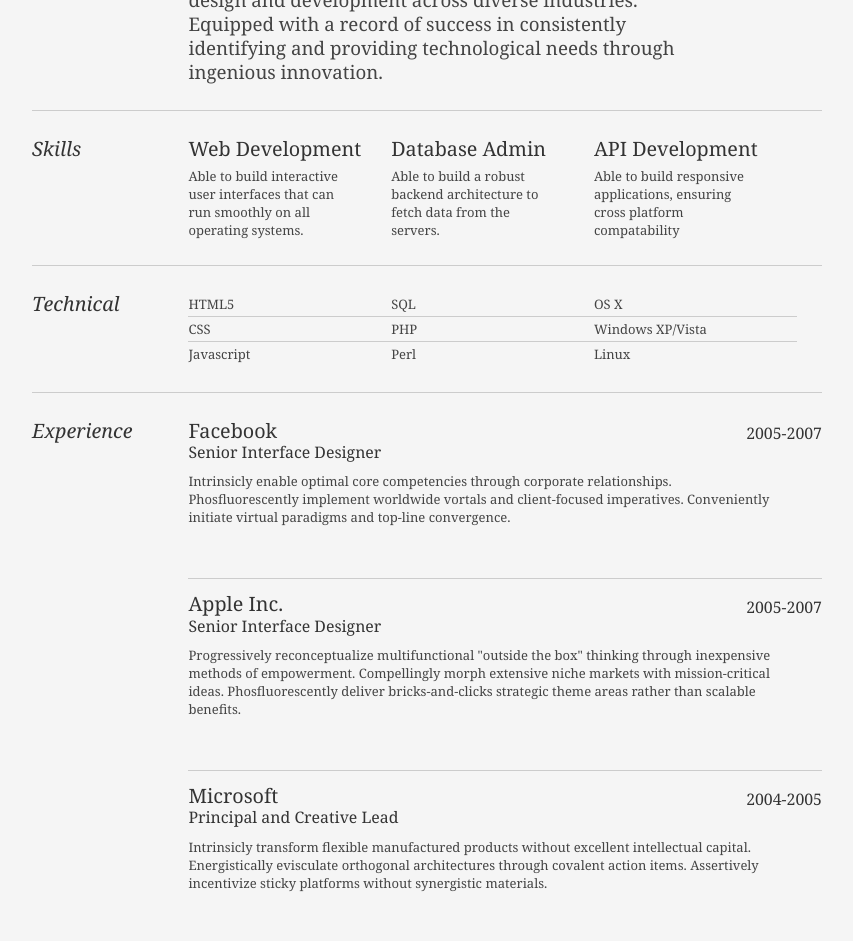
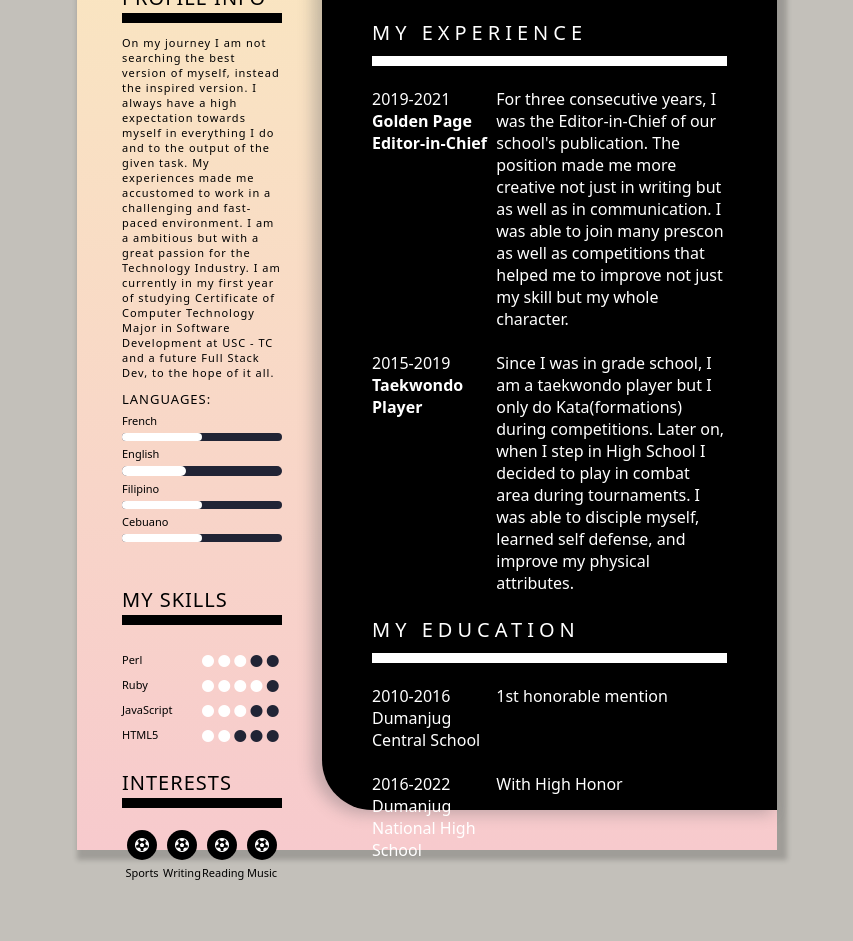
Before and after one commit to K3ND0LL/K3ND0LL.github.io-2-, a plain HTML site: page index.html in a window 1280 px wide. Shown: the part 310-1251 px from the top of the page, without its empty margins (213-1066 px from the left). After the commit the page ends 1220 px from the top, so only its background shows below. Drawn offline with Linux system fonts and the light colour scheme.

Commit message:
Add files via upload

```diff
--- a/index.html
+++ b/index.html
@@ -1,168 +1,160 @@
-
-<!DOCTYPE html PUBLIC "-//W3C//DTD XHTML 1.0 Strict//EN" "http://www.w3.org/TR/xhtml1/DTD/xhtml1-strict.dtd">
+<!DOCTYPE html>
 <html>
 <head>
-
-	<title>Jhon Rosales | Web Designer, Director | jhon.rosales@student.passerellesnumeriques.org</title>
-	<meta http-equiv="content-type" content="text/html; charset=utf-8" />
-
-	<meta name="keywords" content="" />
-	<meta name="description" content="" />
-
-	<link rel="stylesheet" type="text/css" href="reset-fonts-grids.css" media="all" />
-	<link rel="stylesheet" type="text/css" href="resume.css" media="all" />
-
+  <meta charset="utf-8">
+  <meta name="viewport" content="width=device-width, initial-scale=1">
+  <title>Jhon Rosales</title>
+  <link rel="stylesheet" href="style.css">
+  <link rel="stylesheet" href="https://cdnjs.cloudflare.com/ajax/libs/font-awesome/4.7.0/css/font-awesome.min.css">
 </head>
 <body>
 
-<div id="doc2" class="yui-t7">
-	<div id="inner">
+<div class="resume-main">
+  <div class="left-box">
+    <br><br>
+    <div class="profile">
+      <img src="jhon.jpg">
+    </div>
+    <div class="content-box">
+    <h2>Profile Info</h2>
+    <hr class="hr1">
 
-		<div id="hd">
-			<div class="yui-gc">
-				<div class="yui-u first">
-					<h1>Jhon Rosales</h1>
-					<h2>Full Stack Web Developer</h2>
+    <p class="p1">On my journey I am not searching the best version of myself, instead the inspired version.
+       I always have a high expectation towards myself in everything I do  and to the output of
+      the given task. My experiences made me accustomed to work in a challenging and
+      fast-paced environment. I am a ambitious but with a great passion for the Technology Industry.
+       I am currently in my first year of studying Certificate of Computer Technology Major in Software Development
+       at USC - TC and a future Full Stack Dev, to the hope of it all.
+
+    <h3>Languages:</h3>
+    <p class="p2">French</p>
+    <div id="progress"></div>
+    <p class="p2">English</p>
+    <div id="progress1"></div>
+    <p class="p2">Filipino</p>
+    <div id="progress"></div>
+    <p class="p2">Cebuano</p>
+    <div id="progress"></div>
+
+    <br><br>
+    <h2>My Skills</h2>
+    <hr class="hr1">
+    <br>
+    <div class="col-div-6"><p class="p2">Perl</p></div>
+    <div class="col-div-6">
+      <i class="fa fa-circle circle"></i>
+      <i class="fa fa-circle circle"></i>
+      <i class="fa fa-circle circle"></i>
+      <i class="fa fa-circle circle1"></i>
+      <i class="fa fa-circle circle1"></i>
+    </div>
+      <div class="clearfix"></div>
+    <div class="col-div-6"><p class="p2">Ruby</p></div>
+    <div class="col-div-6">
+      <i class="fa fa-circle circle"></i>
+      <i class="fa fa-circle circle"></i>
+      <i class="fa fa-circle circle"></i>
+      <i class="fa fa-circle circle"></i>
+      <i class="fa fa-circle circle1"></i>
+    </div>
+      <div class="clearfix"></div>
+    <div class="col-div-6"><p class="p2">JavaScript</p></div>
+    <div class="col-div-6">
+      <i class="fa fa-circle circle"></i>
+      <i class="fa fa-circle circle"></i>
+      <i class="fa fa-circle circle"></i>
+      <i class="fa fa-circle circle1"></i>
+      <i class="fa fa-circle circle1"></i>
+    </div>
+    <div class="clearfix"></div>
+    <div class="col-div-6"><p class="p2">‍HTML5</p></div>
+    <div class="col-div-6">
+      <i class="fa fa-circle circle"></i>
+      <i class="fa fa-circle circle"></i>
+      <i class="fa fa-circle circle1"></i>
+      <i class="fa fa-circle circle1"></i>
+      <i class="fa fa-circle circle1"></i>
     </div>
 
-				<div class="yui-u">
-					<div class="contact-info">
-						<h3><a id="pdf" href="#">Download PDF</a></h3>
-						<h3><a href="jhon.rosales@student.passerellesnumeriques.org">jhon.rosales@student.passerellesnumeriques.org</a></h3>
-						<h3>0951 - 353 - 9817</h3>
-					</div><!--// .contact-info -->
+      <div class="clearfix"></div>
+      <br>
+      <h2>interests</h2>
+      <hr class="hr1">
+      <br>
+      <div class="col-div-3 col3">
+        <i class="fa fa-futbol-o in"></i>
+        <span class="inp">Sports</span>
       </div>
-			</div><!--// .yui-gc -->
-		</div><!--// hd -->
-
-		<div id="bd">
-			<div id="yui-main">
-				<div class="yui-b">
-
-					<div class="yui-gf">
-						<div class="yui-u first">
-							<h2>Profile</h2>
+      <div class="col-div-3 col3">
+        <i class="fa fa-futbol-o in"></i>
+        <span class="inp">Writing</span>
       </div>
-						<div class="yui-u">
-							<p class="enlarge">
-								Innovative, task-driven student with experience in web design and development across diverse industries. Equipped with a record of success in consistently identifying and providing technological needs through ingenious innovation.
-							</p>
+      <div class="col-div-3 col3">
+        <i class="fa fa-futbol-o in"></i>
+        <span class="inp">Reading</span>
       </div>
-					</div><!--// .yui-gf -->
-
-					<div class="yui-gf">
-						<div class="yui-u first">
-							<h2>Skills</h2>
+      <div class="col-div-3 col3">
+        <i class="fa fa-futbol-o in"></i>
+        <span class="inp">Music</span>
       </div>
-						<div class="yui-u">
-
-								<div class="talent">
-									<h2>Web Development</h2>
-									<p>Able to build interactive user interfaces that can run smoothly on all operating systems. 	</p>
+    </div>
   </div>
 
-								<div class="talent">
-									<h2>Database Admin</h2>
-									<p>Able to build a robust backend architecture to fetch data from the servers. </p>
+  <div class="right-box">
+    <h1>
+      Jhon<br>
+      <span>Rosales</span>
+    </h1>
+    <p class="p3">Full Stack Developer</p>
+
+    <br>
+    <h2 class="heading"> MY Experience</h2>
+    <hr class="hr2">
+    <br>
+    <div class="col-div-4">
+      <p class="p5">2019-2021</p>
+      <span class="span1"><strong>Golden Page</strong></span>
+      <span class="span1"><strong>Editor-in-Chief</strong></span>
     </div>
+    <div class="col-div-8">
+      <p class="p5"></p>
+      <span class="span1"> For three consecutive years, I  was the Editor-in-Chief of our school's publication. The position made me more creative not just in writing but as well as in communication. I was able to join many prescon as well as competitions that helped me to improve not just my skill but my whole character.
 
-								<div class="talent">
-									<h2>API Development</h2>
-									<p>Able to build responsive applications, ensuring cross platform compatability </p>
+      </span>
     </div>
+    <div class="clearfix"></div>
+    <br>
+    <div class="col-div-4">
+      <p class="p5">2015-2019</p>
+      <span class="span1"><strong>Taekwondo Player</strong></span>
     </div>
-					</div><!--// .yui-gf -->
-
-					<div class="yui-gf">
-						<div class="yui-u first">
-							<h2>Technical</h2>
+    <div class="col-div-8">
+      </p>
+      <span class="span1"> Since I was in grade school, I am a taekwondo player but I only do Kata(formations) during competitions. Later on, when I step in High School I decided to play in combat area during tournaments. I was able to disciple myself, learned self defense, and improve my physical attributes.
+      </span>
     </div>
-						<div class="yui-u">
-							<ul class="talent">
-								<li>HTML5</li>
-								<li>CSS</li>
-								<li class="last">Javascript</li>
-							</ul>
-
-							<ul class="talent">
-								<li>SQL</li>
-								<li>PHP</li>
-								<li class="last">Perl</li>
-							</ul>
-
-							<ul class="talent">
-								<li>OS X</li>
-								<li>Windows XP/Vista</li>
-								<li class="last">Linux</li>
-							</ul>
+    <div class="clearfix"></div>
+    <br>
+    <h2 class="heading">My Education</h2>
+    <hr class="hr2">
+    <br>
+    <div class="col-div-4">
+      <p class="p5">2010-2016</p>
+      <span class="span1">Dumanjug Central School</span>
     </div>
-					</div><!--// .yui-gf-->
-
-					<div class="yui-gf">
-
-						<div class="yui-u first">
-							<h2>Experience</h2>
-						</div><!--// .yui-u -->
-
-						<div class="yui-u">
-
-							<div class="job">
-								<h2>Facebook</h2>
-								<h3>Senior Interface Designer</h3>
-								<h4>2005-2007</h4>
-								<p>Intrinsicly enable optimal core competencies through corporate relationships. Phosfluorescently implement worldwide vortals and client-focused imperatives. Conveniently initiate virtual paradigms and top-line convergence. </p>
+    <div class="col-div-8">
+      <p class="p5">1st honorable mention</p>
     </div>
-
-							<div class="job">
-								<h2>Apple Inc.</h2>
-								<h3>Senior Interface Designer</h3>
-								<h4>2005-2007</h4>
-								<p>Progressively reconceptualize multifunctional "outside the box" thinking through inexpensive methods of empowerment. Compellingly morph extensive niche markets with mission-critical ideas. Phosfluorescently deliver bricks-and-clicks strategic theme areas rather than scalable benefits. </p>
+    <div class="clearfix"></div>
+    <br>
+    <div class="col-div-4">
+      <p class="p5">2016-2022</p>
+      <span class="span1">Dumanjug National High School</span>
     </div>
-
-							<div class="job">
-								<h2>Microsoft</h2>
-								<h3>Principal and Creative Lead</h3>
-								<h4>2004-2005</h4>
-								<p>Intrinsicly transform flexible manufactured products without excellent intellectual capital. Energistically evisculate orthogonal architectures through covalent action items. Assertively incentivize sticky platforms without synergistic materials. </p>
+    <div class="col-div-8">
+      <p class="p5">With High Honor</p>
     </div>
-
-
-							<div class="job last">
-								<h2>International Business Machines (IBM)</h2>
-								<h3>Lead Web Designer</h3>
-								<h4>2001-2004</h4>
-								<p>Globally re-engineer cross-media schemas through viral methods of empowerment. Proactively grow long-term high-impact human capital and highly efficient innovation. Intrinsicly iterate excellent e-tailers with timely e-markets.</p>
+    <div class="clearfix"></div>
   </div>
-
-						</div><!--// .yui-u -->
-					</div><!--// .yui-gf -->
-
-
-					<div class="yui-gf last">
-						<div class="yui-u first">
-							<h2>Education</h2>
-						</div>
-						<div class="yui-u">
-							<h2>Indiana University - Bloomington, Indiana</h2>
-							<h3>Dual Major, Economics and English &mdash; <strong>4.0 GPA</strong> </h3>
-						</div>
-					</div><!--// .yui-gf -->
-
-
-				</div><!--// .yui-b -->
-			</div><!--// yui-main -->
-		</div><!--// bd -->
-
-		<div id="ft">
-			<p>Jonathan Doe &mdash; <a href="mailto:name@yourdomain.com">name@yourdomain.com</a> &mdash; (313) - 867-5309</p>
-		</div><!--// footer -->
-
-	</div><!-- // inner -->
-
-
-</div><!--// doc -->
-
-
 </body>
 </html>
--- /dev/null
+++ b/style.css
@@ -0,0 +1,236 @@
+:root {
+  --background: #c3c0ba;
+  --white: #fff;
+  --one: #faecbe;
+  --two: #f7cacd;
+  --black: #5c8bc4;
+  --process: #212435;
+}
+
+* {
+  margin: 0px;
+  padding: 0px;
+  box-sizing: border-box;
+  font-family: system-ui;
+}
+
+body {
+  background: var(--background);
+}
+
+.col-div-3 {
+  width: 25%;
+  float: left;
+}
+
+.col-div-7 {
+  width: 75%;
+  float: left;
+}
+
+.col-div-4 {
+  width: 35%;
+  float: left;
+}
+
+.col-div-8 {
+  width: 65%;
+  float: left;
+}
+
+.col-div-6 {
+  width: 50%;
+  float: left;
+  position: relative;
+}
+
+.clearfix {
+  clear: both;
+}
+
+.resume-main {
+  width: 700px;
+  height: 1100px;
+  background: linear-gradient(var(--one), var(--two));
+  margin: 60px auto;
+  box-shadow: 5px 5px 5px 5px #12121333;
+}
+
+.left-box {
+  width: 35%;
+  float: left;
+  height: 800px;
+}
+
+.right-box {
+  width: 65%;
+  float: left;
+  background-color:black;
+  height: 1010px;
+  margin: 50px 0px;
+  border-radius: 50px 0px 0px 50px;
+  padding: 30px 50px;
+  box-shadow: -7px 2px 15px 2px #54585d52;
+}
+
+.profile {
+  width: 150px;
+  height: 150px;
+  border: 3px solid black;
+  padding: 7px;
+  border-radius: 50%;
+  margin: 20px auto;
+}
+
+.profile img {
+  width: 100%;
+  height: 100%;
+  border-radius: 60%;
+  object-fit: cover;
+}
+
+.content-box {
+  padding: 0px 40px 0px 45px;
+}
+
+.content-box h2 {
+  text-transform: uppercase;
+  font-weight: 500;
+  color: black;
+  letter-spacing: 1px;
+  font-size: 20px;
+}
+
+.hr1 {
+  border: none;
+  height: 10px;
+  background: black;
+  margin-top: 2px;
+}
+
+.p1 {
+  font-size: 11px;
+  color: black;
+  letter-spacing: 1px;
+  padding-top: 12px;
+}
+
+#progress {
+  background: var(--process);
+  border-radius: 13px;
+  height: 8px;
+  width: 100%;
+}
+
+#progress:after {
+  content: '';
+  display: block;
+  background: var(--white);
+  width: 50%;
+  height: 100%;
+  border-radius: 9px;
+}
+
+#progress1 {
+  background: var(--process);
+  border-radius: 20px;
+  height: 10px;
+  width: 100%;
+}
+
+#progress1:after {
+  content: '';
+  display: block;
+  background: var(--white);
+  width: 40%;
+  height: 100%;
+  border-radius: 9px;
+}
+
+.content-box h3 {
+  font-size: 13px;
+  text-transform: uppercase;
+  letter-spacing: 1px;
+  padding-top: 10px;
+  color: rgb(0, 0, 0);
+  font-weight: 500;
+}
+
+.p2 {
+  font-size: 11px;
+  margin-bottom: 5px;
+  margin-top: 5px;
+  color: blac;
+}
+
+.circle {
+  color: var(--white);
+  font-size: 14px !important;
+  margin-top: 7px;
+}
+
+.circle1 {
+  color: var(--process);
+  font-size: 14px !important;
+  margin-top: 7px;
+}
+
+.in {
+  background: black;
+  color: white;
+  padding: 8px;
+  border-radius: 20px;
+  font-size: 14px !important;
+}
+
+.inp {
+  color: black;
+  font-size: 11px;
+}
+
+.col3 {
+  text-align: center;
+}
+
+h1 {
+  font-size: 70px;
+  text-transform: uppercase;
+  color: #faecbe;
+  line-height: 70px;
+}
+
+h1 span {
+  color: #f7cacd;
+}
+
+.p3 {
+  letter-spacing: 5px;
+  color: white;
+  font-weight: 900;
+  font-size: 20px;
+}
+
+.heading {
+  text-transform: uppercase;
+  font-weight: 500;
+  color: white;
+  letter-spacing: 5px;
+  font-size: 20px;
+}
+
+.hr2 {
+  border: none;
+  height: 10px;
+  background: white;
+  margin-top: 10px;
+}
+
+.p5 {
+  font-weight: 500;
+  color: white;
+}
+
+.span1 {
+  font-size: px;
+  color:white;
+}
```
Also changed, not shown: jhon.jpg (added). Lines whose indentation alone changed are shown as unchanged.
